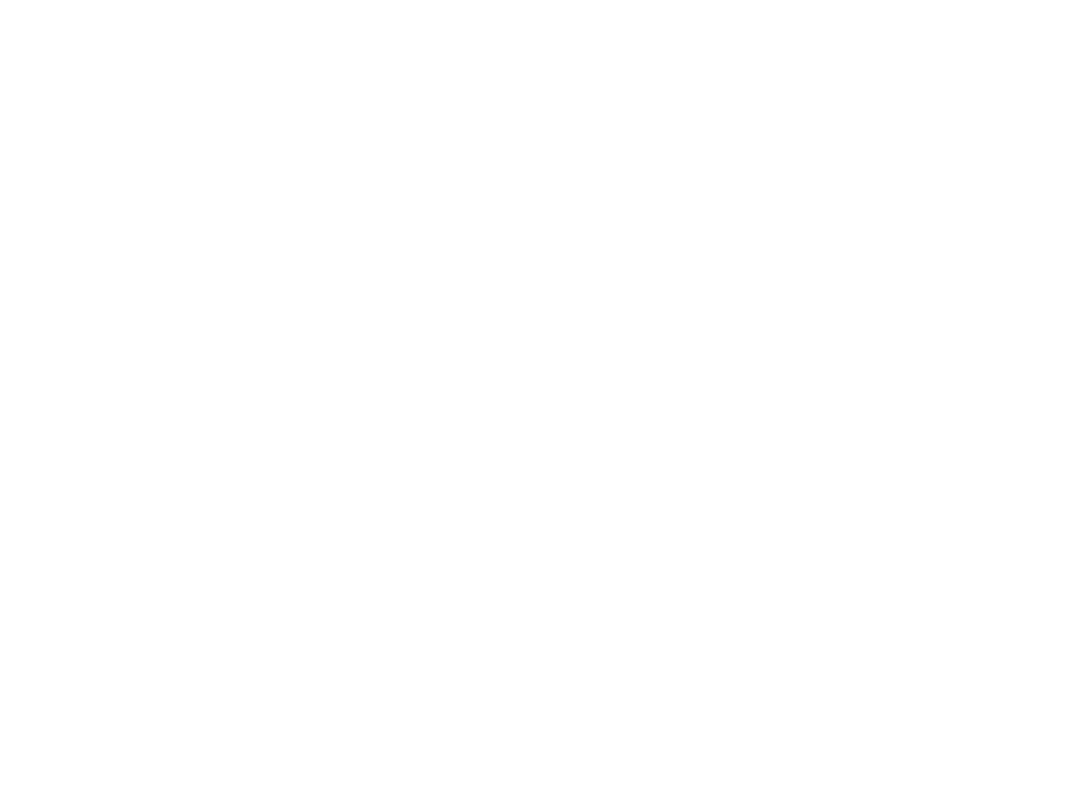
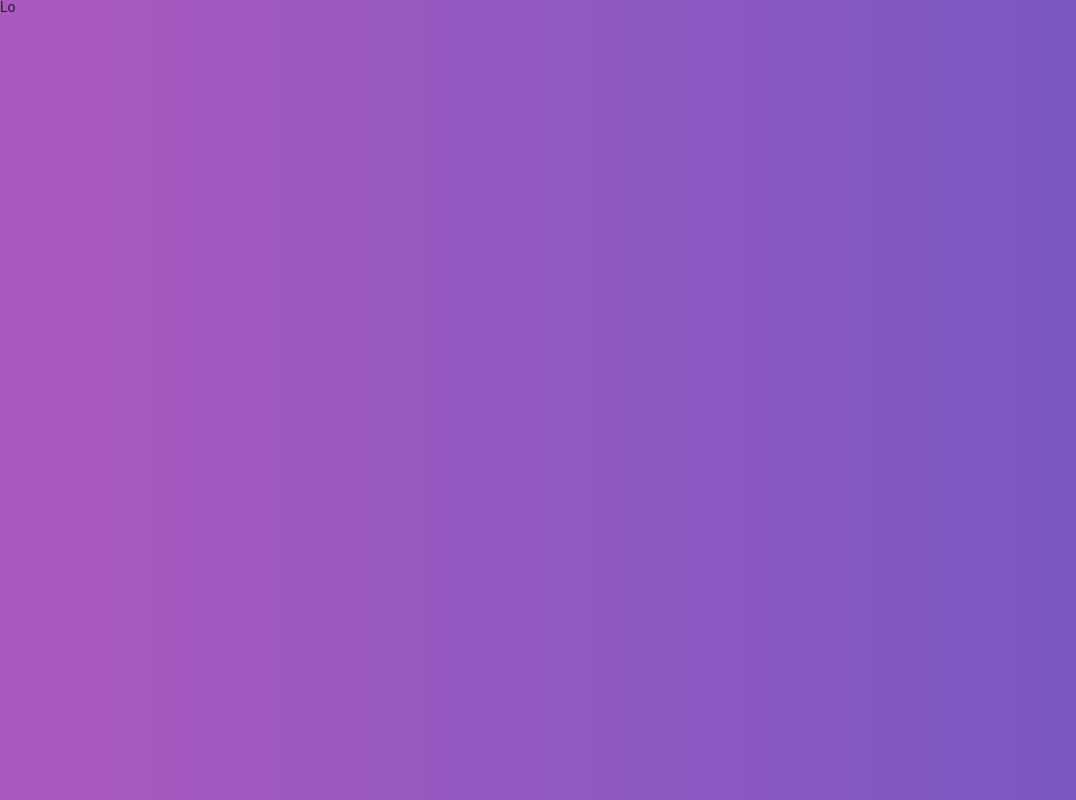
Before and after one commit to leticiamrosa/web-gobarber, a React (Create React App) app in the folder app/: page / in a window 1280 px wide. Shown: the whole page, without its empty margins (0-1076 px from the left). Built offline with nearby package versions, Linux system fonts and the light colour scheme.

Commit message:
(feat): implementation root import

```diff
--- /dev/null
+++ b/app/config-overrides.js
@@ -0,0 +1,10 @@
+const { addBabelPlugin, override } = require('customize-cra');
+
+module.exports = override(
+  addBabelPlugin([
+    'babel-plugin-root-import',
+    {
+      rootPathSuffix: 'src',
+    },
+  ])
+);
--- a/app/src/App.js
+++ b/app/src/App.js
@@ -6,10 +6,13 @@ import './config/ReactotronConfig';
 import Routes from './routes';
 import history from './services/history';
 
+import GlobalStyles from './styles/global';
+
 function App() {
   return (
     <Router history={history}>
       <Routes />
+      <GlobalStyles />
     </Router>
   );
 }
--- a/app/src/pages/SignIn/index.js
+++ b/app/src/pages/SignIn/index.js
@@ -1,5 +1,5 @@
 import React from 'react';
 
 export default function SignIn() {
-  return <div />;
+  return <h1>Lo</h1>;
 }
--- a/app/src/pages/_layouts/auth/styles.js
+++ b/app/src/pages/_layouts/auth/styles.js
@@ -1,6 +1,6 @@
 import styled from 'styled-components';
 
 export const Wrapper = styled.div`
-  height: 100%;
+  height: 100vh;
   background: linear-gradient(-90deg, #7159c1, #ab59c1);
 `;
--- a/app/src/pages/_layouts/default/styles.js
+++ b/app/src/pages/_layouts/default/styles.js
@@ -1,6 +1,6 @@
 import styled from 'styled-components';
 
 export const Wrapper = styled.div`
-  height: 100%;
+  height: 100vh;
   background: #333;
 `;
--- a/app/src/routes/Route.js
+++ b/app/src/routes/Route.js
@@ -2,8 +2,8 @@ import React from 'react';
 import PropTypes from 'prop-types';
 import { Route, Redirect } from 'react-router-dom';
 
-import AuthLayout from '../pages/_layouts/auth';
-import DefaultLayout from '../pages/_layouts/default';
+import AuthLayout from '~/pages/_layouts/auth';
+import DefaultLayout from '~/pages/_layouts/default';
 
 export default function RouteWrapper({
   component: Component,
--- /dev/null
+++ b/app/src/styles/global.js
@@ -0,0 +1,11 @@
+import { createGlobalStyle } from 'styled-components';
+
+export default createGlobalStyle`
+  @import url('https://fonts.googleapis.com/css?family=Roboto:400,500,700&display=swap');
+
+  body, input, button {
+    font-family: 'Roboto', sans-serif;
+    font-size: 14px;
+  }
+
+`;
```
Also changed, not shown: app/jsconfig.json (added, +8 -0 lines), app/package.json (+6 -6 lines), 2 other files (tests, documents, lock files or other folders).
